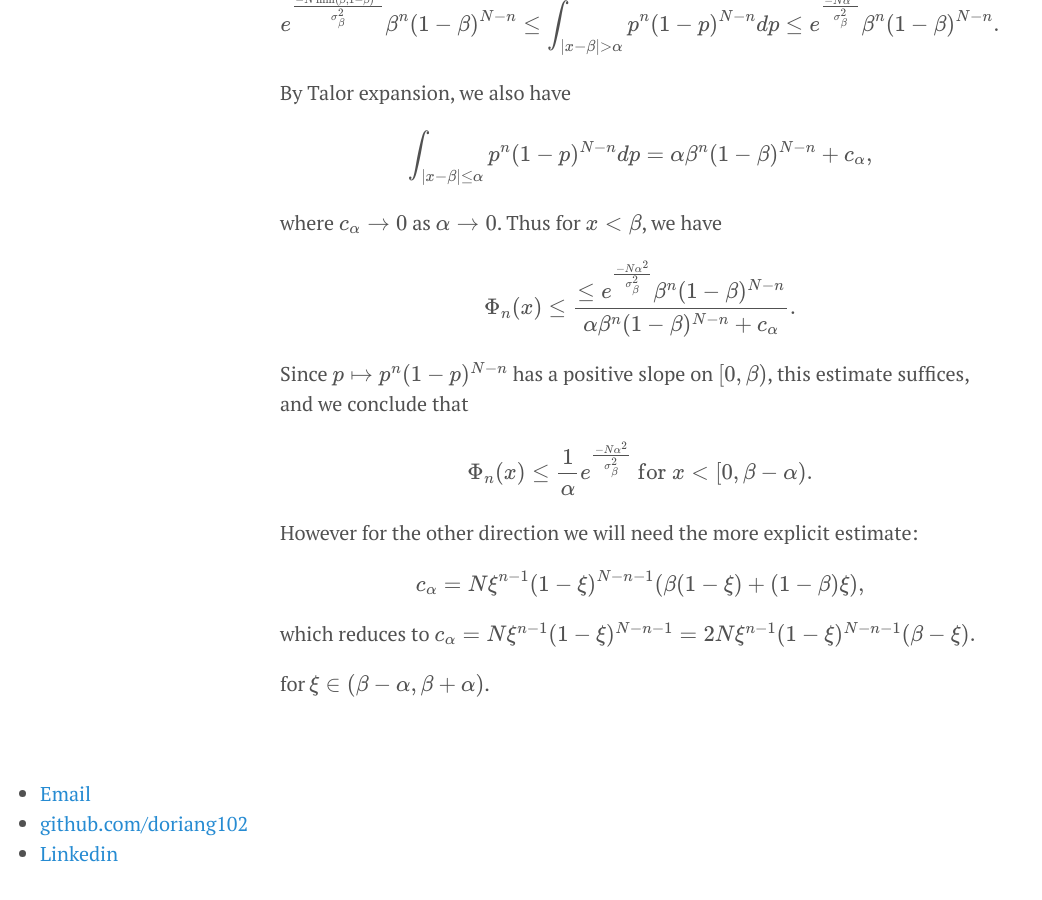
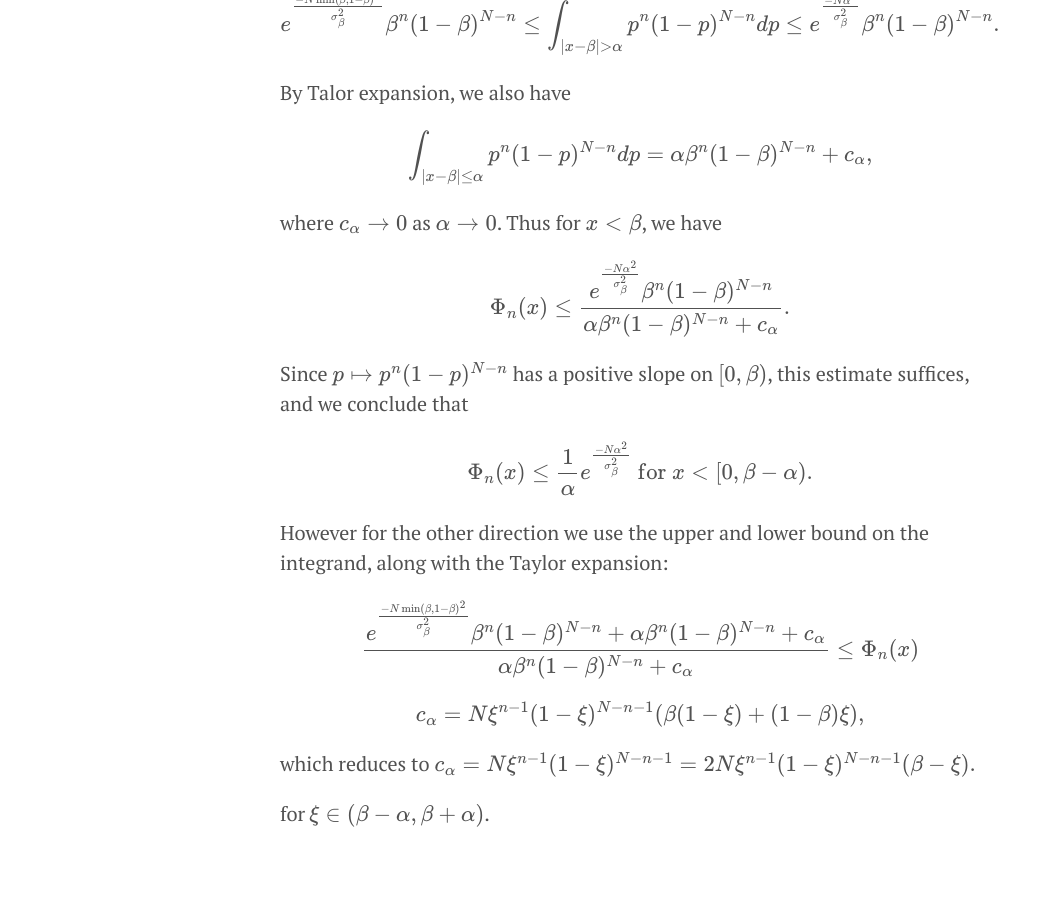
Before and after one commit to doriang102/doriang102.github.io, a Jekyll site: the page built from _posts/2017-06-10-hypothesis-testing-part-2-in-progress.md, in a window 1280 px wide and 900 px high, scrolled down 8007 px. Shown: the whole window, without its empty margins (0-1042 px from the left). Built offline with Jekyll 4.4.1, drawn with Linux system fonts in a browser that asks for light colours; our own code applies the rules of GitHub Pages for plain Markdown files; formulas are drawn with MathJax 3.

Commit message:
Update 2017-06-10-hypothesis-testing-part-2-in-progress.md

```diff
--- a/_posts/2017-06-10-hypothesis-testing-part-2-in-progress.md
+++ b/_posts/2017-06-10-hypothesis-testing-part-2-in-progress.md
@@ -242,7 +242,7 @@ $$ \int_{|x-\beta| \leq \alpha} p^n(1-p)^{N-n} dp  = \alpha \beta^n(1-\beta)^{N-
 where $$c_{\alpha} \to 0$$ as $$\alpha \to 0$$. Thus for $$ x < \beta$$, we have
 
 
-$$\Phi_n(x) \leq \frac{\leq e^{\frac{-N \alpha^2}{\sigma_{\beta}^2}}\beta^n(1-\beta)^{N-n}}{\alpha \beta^n(1-\beta)^{N-n} + c_{\alpha}}.$$
+$$\Phi_n(x) \leq \frac{e^{\frac{-N \alpha^2}{\sigma_{\beta}^2}}\beta^n(1-\beta)^{N-n}}{\alpha \beta^n(1-\beta)^{N-n} + c_{\alpha}}.$$
 
 
 Since $$p \mapsto p^n(1-p)^{N-n}$$ has a positive slope on $$[0,\beta)$$, this estimate suffices, and we conclude that
@@ -250,7 +250,11 @@ Since $$p \mapsto p^n(1-p)^{N-n}$$ has a positive slope on $$[0,\beta)$$, this e
 $$\Phi_n(x) \leq \frac{1}{\alpha}e^{\frac{-N \alpha^2}{\sigma_{\beta}^2}} \textrm{ for } x < [0,\beta-\alpha). $$
 
 
-However for the other direction we will need the more explicit estimate:
+However for the other direction we use the upper and lower bound on the integrand, along with the Taylor expansion:
+
+$$\frac{e^{\frac{-N \min(\beta,1-\beta)^2}{\sigma_{\beta}^2}}\beta^n(1-\beta)^{N-n} +\alpha \beta^n(1-\beta)^{N-n} + c_{\alpha}}{\alpha \beta^n(1-\beta)^{N-n} + c_{\alpha}} \leq \Phi_n(x) $$
+
+
 
 $$ c_{\alpha} = N \xi^{n-1}(1-\xi)^{N-n-1} (\beta (1 - \xi) + (1-\beta) \xi), $$
 
```
